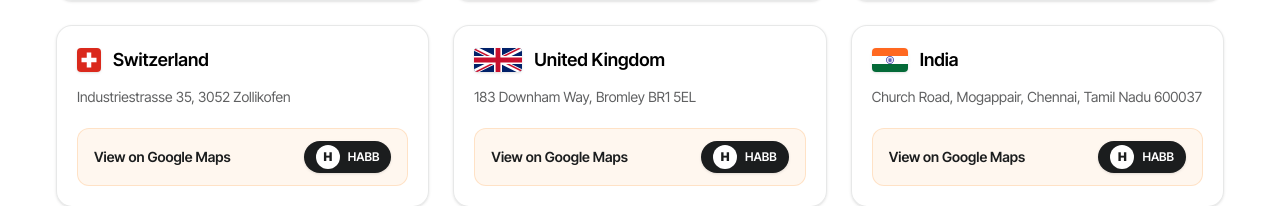
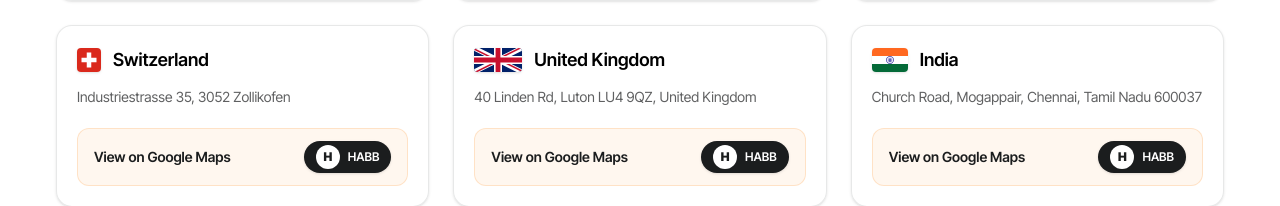
Before and after one commit to HabbInc/habblanka-newOfficialSite-2026, a Next.js app: page / in a window 1280 px wide. Shown: the part 3640-3846 px from the top of the page. Built offline with nearby package versions, Linux system fonts and the light colour scheme; no server answers.

Commit message:
fix: update email addresses in ContactForm and Header components, and update address for the United Kingdom branch

```diff
--- a/src/app/components/contact-form/index.tsx
+++ b/src/app/components/contact-form/index.tsx
@@ -32,7 +32,7 @@ function ContactForm() {
     e.preventDefault()
     setLoader(true)
 
-    fetch('https://formsubmit.co/ajax/habblanka@gmail.com', {
+    fetch('https://formsubmit.co/ajax/thuvatheking@gmail.com', {
       method: 'POST',
       headers: { 'Content-type': 'application/json' },
       body: JSON.stringify({
--- a/src/app/components/home/branches/index.tsx
+++ b/src/app/components/home/branches/index.tsx
@@ -71,7 +71,7 @@ const branches: Branch[] = [
   {
     image: flagUK,
     title: 'United Kingdom',
-    address: '183 Downham Way, Bromley BR1 5EL',
+    address: '40 Linden Rd, Luton LU4 9QZ, United Kingdom',
     map: 'https://share.google/asyPUHzru2m0gUGs0',
     alt: 'United Kingdom flag',
   },
--- a/src/app/components/layout/header/index.tsx
+++ b/src/app/components/layout/header/index.tsx
@@ -210,7 +210,7 @@ const Header = () => {
                 ) : (
                   <>
                     <Link
-                      href={'mailto:habblanka@gmail.com'}
+                      href={'mailto:thuvatheking@gmail.com'}
                       onClick={() => setSidebarOpen(false)}
                       className='w-full text-center bg-purple_blue text-white px-3 py-1.5 rounded-md'>
                       Contact Us
```
